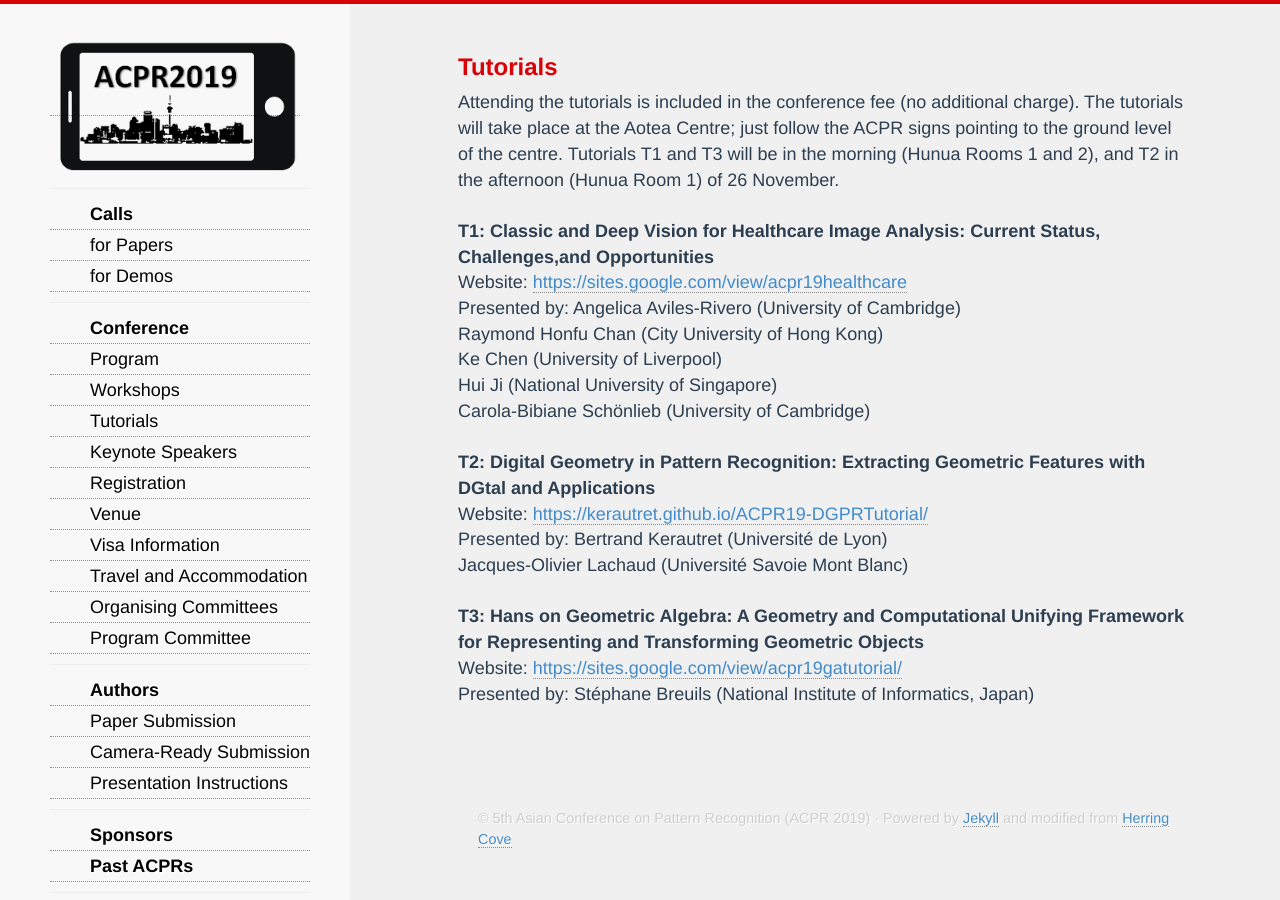
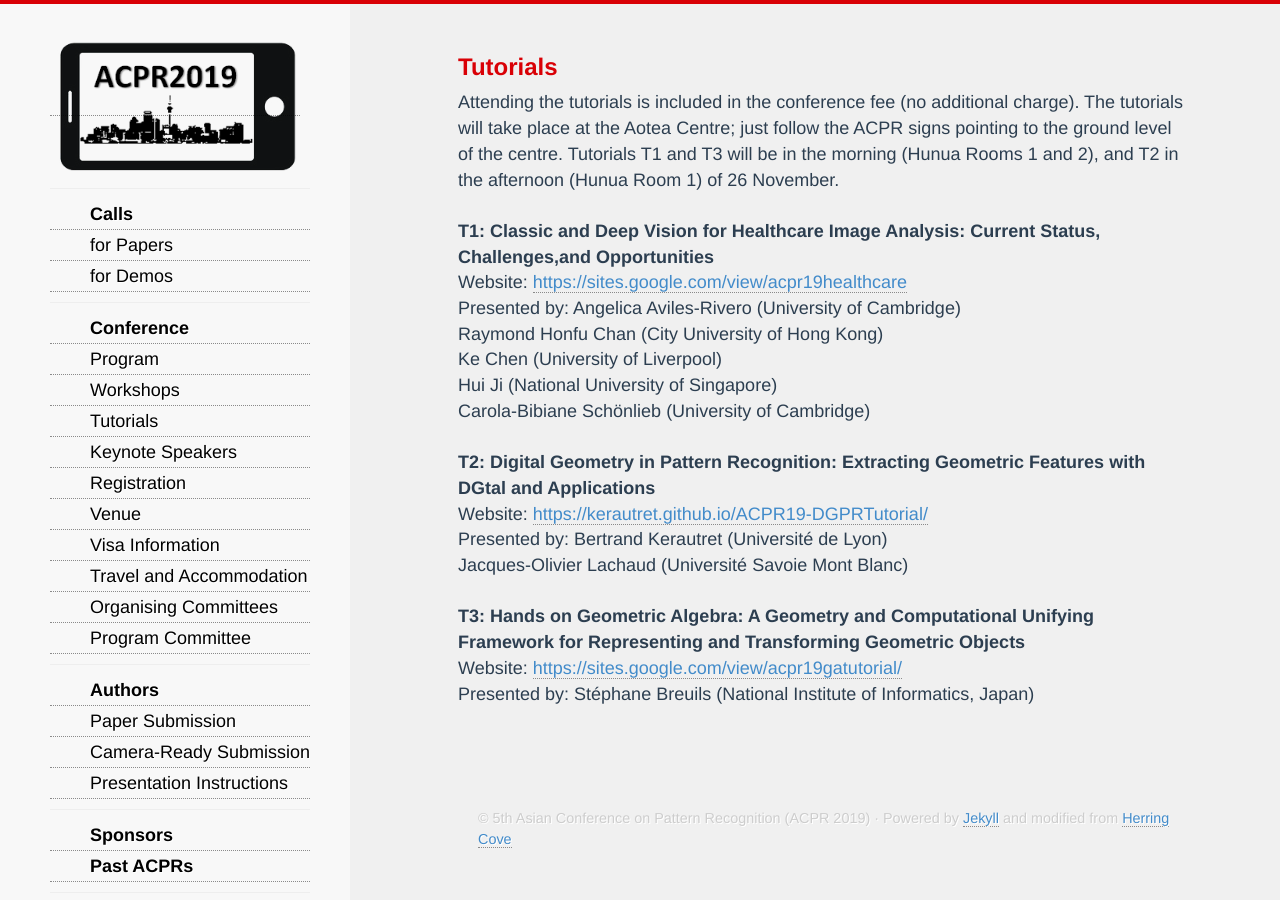
Before and after one commit to AndrewChenUoA/ACPR2019, a Jekyll site: the page built from tutorials.html, in a window 1280 px wide. Built offline with Jekyll 4.4.1, drawn with Linux system fonts in a browser that asks for light colours; nearby versions of some CDN libraries; Markdown is read by kramdown in place of the engine named in the settings.

Commit message:
Fix typo

```diff
--- a/tutorials.html
+++ b/tutorials.html
@@ -18,7 +18,7 @@ Website: <a href="https://kerautret.github.io/ACPR19-DGPRTutorial/">https://kera
 Presented by: Bertrand Kerautret (Université de Lyon)<br/>
 Jacques-Olivier Lachaud (Université Savoie Mont Blanc)<br/><br/>
 
-<b>T3: Hans on Geometric Algebra: A Geometry and Computational Unifying Framework for Representing and Transforming Geometric Objects</b><br/>
+<b>T3: Hands on Geometric Algebra: A Geometry and Computational Unifying Framework for Representing and Transforming Geometric Objects</b><br/>
 Website: <a href="https://sites.google.com/view/acpr19gatutorial/">https://sites.google.com/view/acpr19gatutorial/</a><br/>
 Presented by: Stéphane Breuils (National Institute of Informatics, Japan)<br/><br/>
 </div>
```
